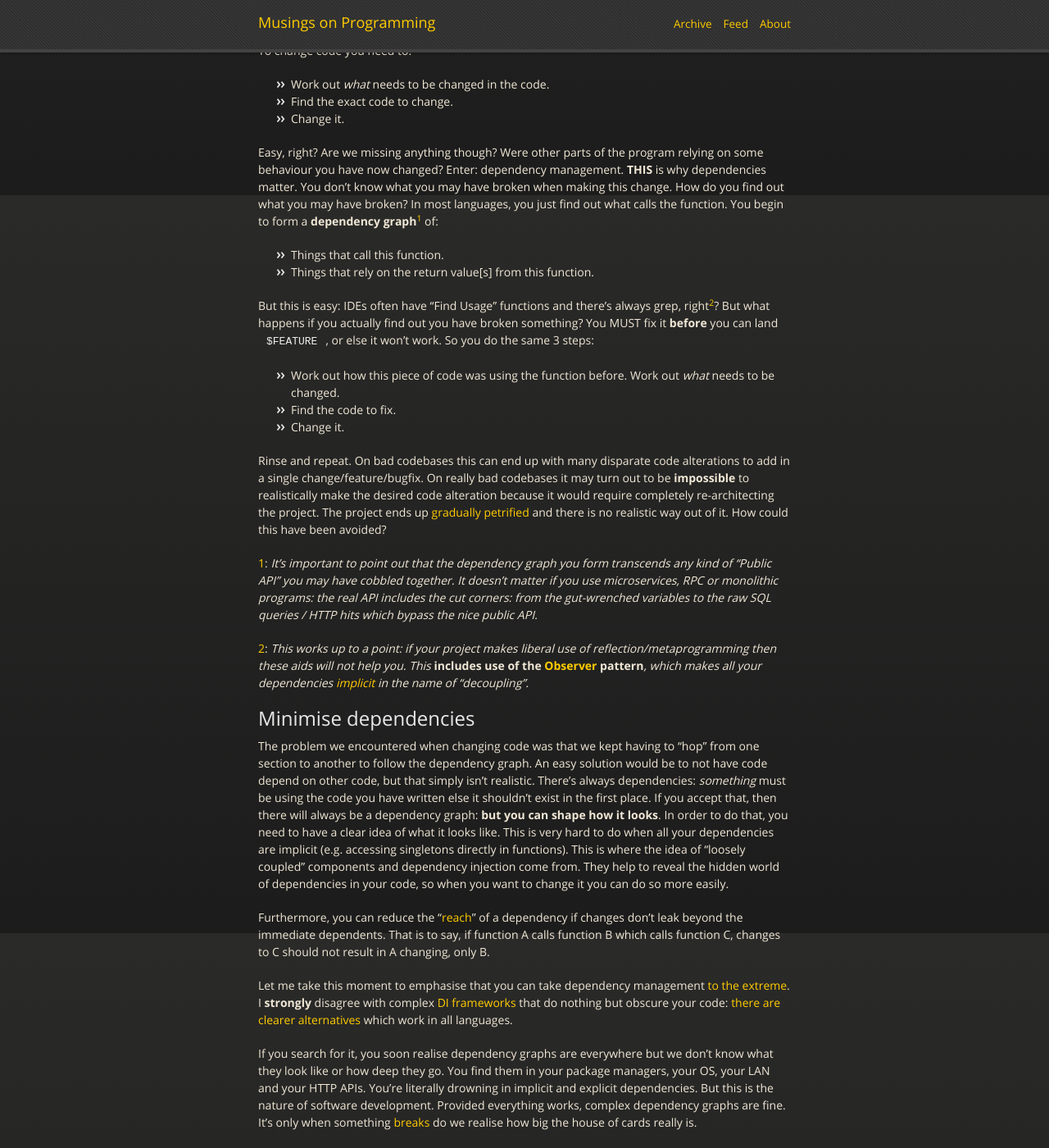
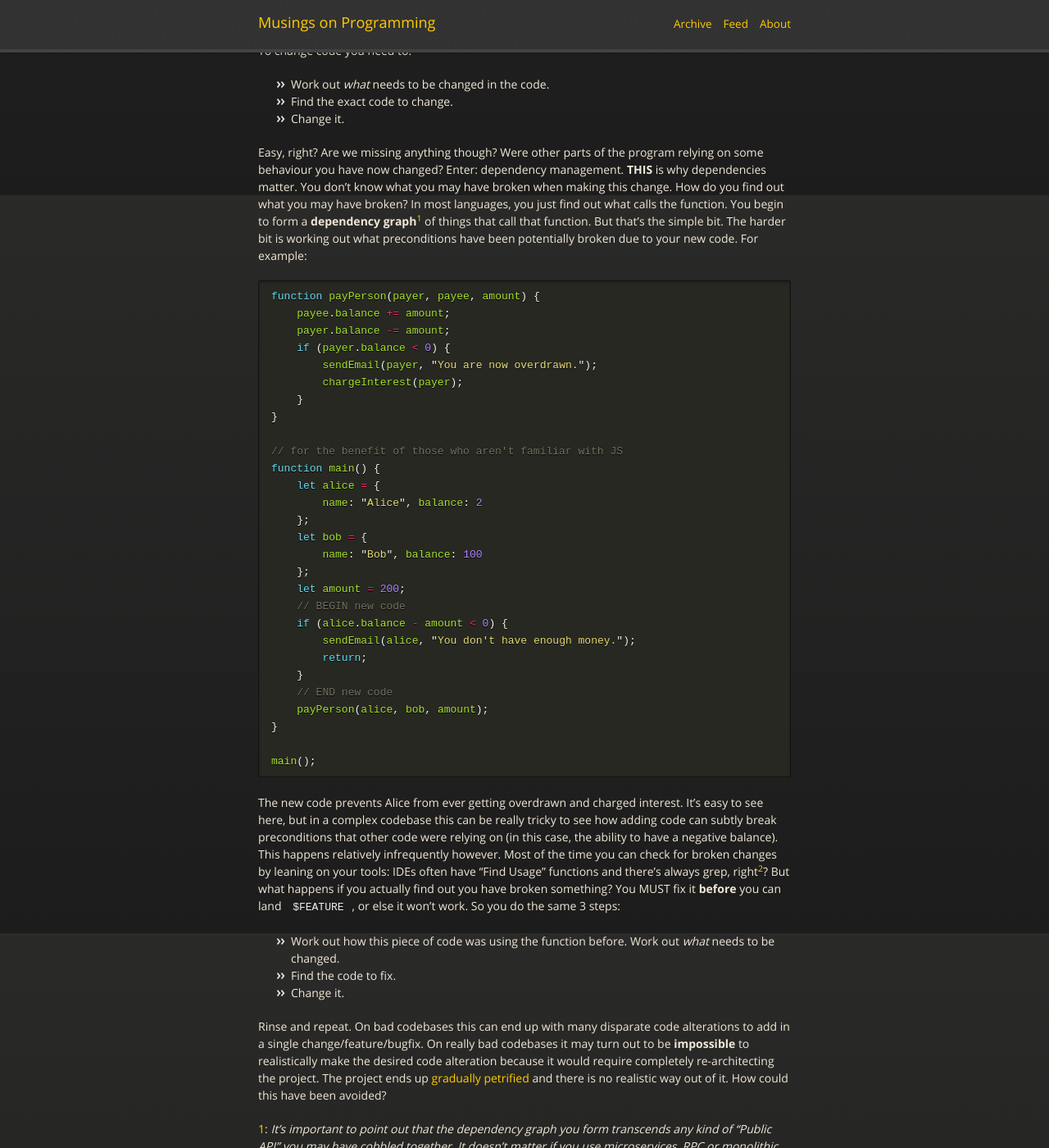
Before and after one commit to kegsay/blog, a Jekyll site: the page built from _posts/2016-11-09-Why-manage-dependencies.md, in a window 1280 px wide and 1400 px high, scrolled down 662 px. Shown: the whole window at 82% size. Built offline with Jekyll 4.4.1, drawn with Linux system fonts in a browser that asks for light colours; nearby versions of some CDN libraries.

Commit message:
Update 2016-11-09-Why-manage-dependencies.md

````diff
--- a/_posts/2016-11-09-Why-manage-dependencies.md
+++ b/_posts/2016-11-09-Why-manage-dependencies.md
@@ -29,11 +29,39 @@ To change code you need to:
  - Find the exact code to change.
  - Change it.
 
-Easy, right? Are we missing anything though? Were other parts of the program relying on some behaviour you have now changed? Enter: dependency management. **THIS** is why dependencies matter. You don't know what you may have broken when making this change. How do you find out what you may have broken? In most languages, you just find out what calls the function. You begin to form a **dependency graph**<sup>[1](#deps)</sup> of:
- - Things that call this function.
- - Things that rely on the return value[s] from this function.
+Easy, right? Are we missing anything though? Were other parts of the program relying on some behaviour you have now changed? Enter: dependency management. **THIS** is why dependencies matter. You don't know what you may have broken when making this change. How do you find out what you may have broken? In most languages, you just find out what calls the function. You begin to form a **dependency graph**<sup>[1](#deps)</sup> of things that call that function. But that's the simple bit. The harder bit is working out what preconditions have been potentially broken due to your new code. For example:
 
-But this is easy: IDEs often have "Find Usage" functions and there's always grep, right<sup>[2](#reflection)</sup>? But what happens if you actually find out you have broken something? You MUST fix it **before** you can land `$FEATURE`, or else it won't work. So you do the same 3 steps:
+```js
+function payPerson(payer, payee, amount) {
+    payee.balance += amount;
+    payer.balance -= amount;
+    if (payer.balance < 0) {
+        sendEmail(payer, "You are now overdrawn.");
+        chargeInterest(payer);
+    }
+}
+
+// for the benefit of those who aren't familiar with JS
+function main() {
+    let alice = {
+        name: "Alice", balance: 2
+    };
+    let bob = {
+        name: "Bob", balance: 100
+    };
+    let amount = 200;
+    // BEGIN new code
+    if (alice.balance - amount < 0) {
+        sendEmail(alice, "You don't have enough money.");
+        return;
+    }
+    // END new code
+    payPerson(alice, bob, amount);
+}
+
+main();
+```
+The new code prevents Alice from ever getting overdrawn and charged interest. It's easy to see here, but in a complex codebase this can be really tricky to see how adding code can subtly break preconditions that other code were relying on (in this case, the ability to have a negative balance). This happens relatively infrequently however. Most of the time you can check for broken changes by leaning on your tools: IDEs often have "Find Usage" functions and there's always grep, right<sup>[2](#reflection)</sup>? But what happens if you actually find out you have broken something? You MUST fix it **before** you can land `$FEATURE`, or else it won't work. So you do the same 3 steps:
  - Work out how this piece of code was using the function before. Work out *what* needs to be changed.
  - Find the code to fix.
  - Change it.
````
